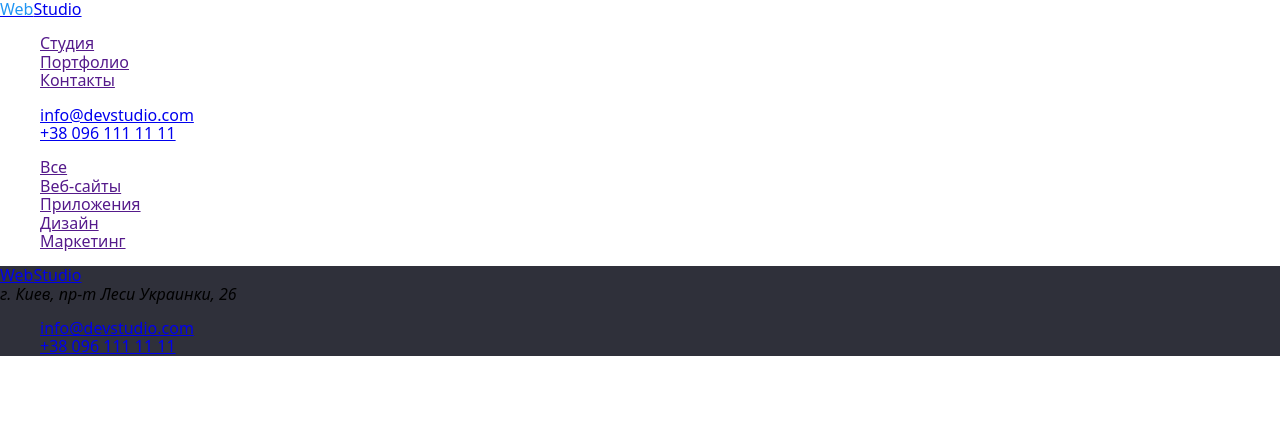
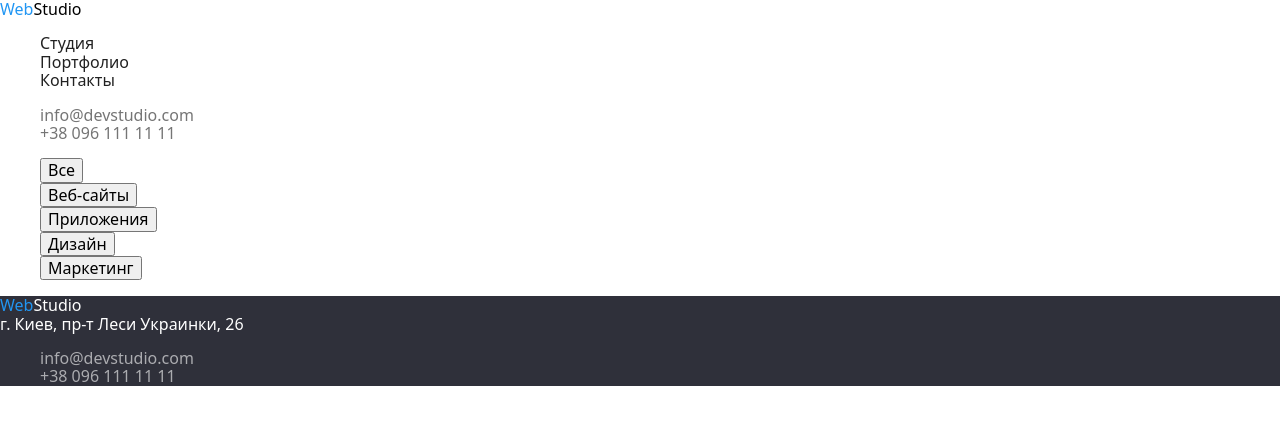
Before and after one commit to TetyanaSveden/goit-markup-hw-02, a plain HTML site: page portfolio.html in a window 1280 px wide. Drawn offline with nearby package versions, Linux system fonts and the light colour scheme.

Commit message:
nev portfolio
portfolio

```diff
--- a/portfolio.html
+++ b/portfolio.html
@@ -4,7 +4,10 @@
 <head>
     <meta charset="UTF-8">
     <meta name="viewport" content="width=device-width, initial-scale=1.0">
-    <title>Document</title>
+    <title>Portfolio</title>
+    <link rel="preconnect" href="https://fonts.gstatic.com">
+    <link href="https://fonts.googleapis.com/css2?family=Raleway:wght@700&family=Roboto:wght@400;700&display=swap"
+        rel="stylesheet">
     <link rel="stylesheet" href="/css/styles.css">
     <link rel="stylesheet" href="https://cdnjs.cloudflare.com/ajax/libs/modern-normalize/1.0.0/modern-normalize.min.css"
         integrity="sha512-ISS7cAi1PEhQ8jnbJpJZMd29NlhNj4AWYyLOSp2CE/CsHxTCu+r+t0D2yoJudVrd0/8fTVPUVDzY5Tvli75u/g=="
@@ -13,17 +16,17 @@
 <!--Header-->
 <header class="header-color">
     <nav>
-        <a href="./index.html"><span class="web-color">Web</span>Studio</a>
+        <a href="./index.html" class="studio-color text-decor"><span class="web-color">Web</span>Studio</a>
 
         <ul>
-            <li><a href="">Студия</a></li>
-            <li><a href="">Портфолио</a></li>
-            <li><a href="">Контакты</a></li>
+            <li><a href="/index.html" class="links">Студия</a></li>
+            <li><a href="/portfolio.html" class="links">Портфолио</a></li>
+            <li><a href="" class="links">Контакты</a></li>
         </ul>
     </nav>
     <ul>
-        <li><a href="mailto:info@devstudio.com">info@devstudio.com</a></li>
-        <li><a href="tel:380961111111">+38 096 111 11 11</a></li>
+        <li><a href="mailto:info@devstudio.com" class="phone-color">info@devstudio.com</a></li>
+        <li><a href="tel:380961111111" class="phone-color">+38 096 111 11 11</a></li>
     </ul>
 
 </header>
@@ -32,35 +35,37 @@
 
     <ul>
         <li>
-            <a href="">Все</a>
+            <button>Все</button>
         </li>
         <li>
-            <a href="">Веб-сайты</a>
+            <button>Веб-сайты</button>
         </li>
         <li>
-            <a href="">Приложения</a>
+            <button>Приложения</button>
         </li>
         <li>
-            <a href="">Дизайн</a>
+           <button>Дизайн</button>
         </li>
         <li>
-            <a href="">Маркетинг</a>
+            <button>Маркетинг</button>
         </li>
      </ul>
 
+</section>
+<section>
 
 </section>
 
 
 
 <footer>
-    <a href="./index.html"><span>Web</span>Studio</a>
-    <address>г. Киев, пр-т Леси Украинки, 26</address>
+    <a href="./index.html" class="logo-footer"><span class="footer-web">Web</span>Studio</a>
+    <address class="address-decor">г. Киев, пр-т Леси Украинки, 26</address>
     <ul>
         <li>
-            <a href="mailto:info@devstudio.com">info@devstudio.com</a></li>
+            <a href="mailto:info@devstudio.com" class="footer-mail">info@devstudio.com</a></li>
         <li>
-            <a href="tel:380961111111">+38 096 111 11 11</a></li>
+            <a href="tel:380961111111" class="footer-phone">+38 096 111 11 11</a></li>
     </ul>
 </footer>
 </body>
```
